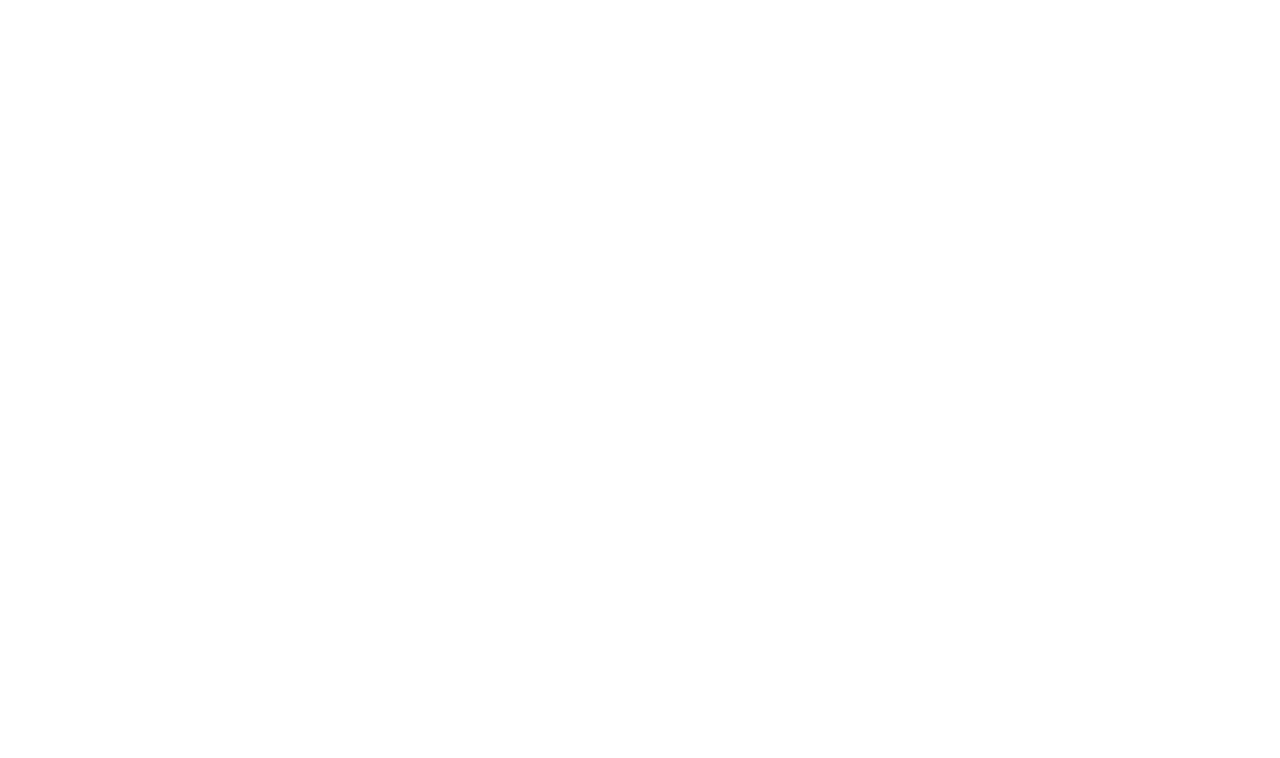
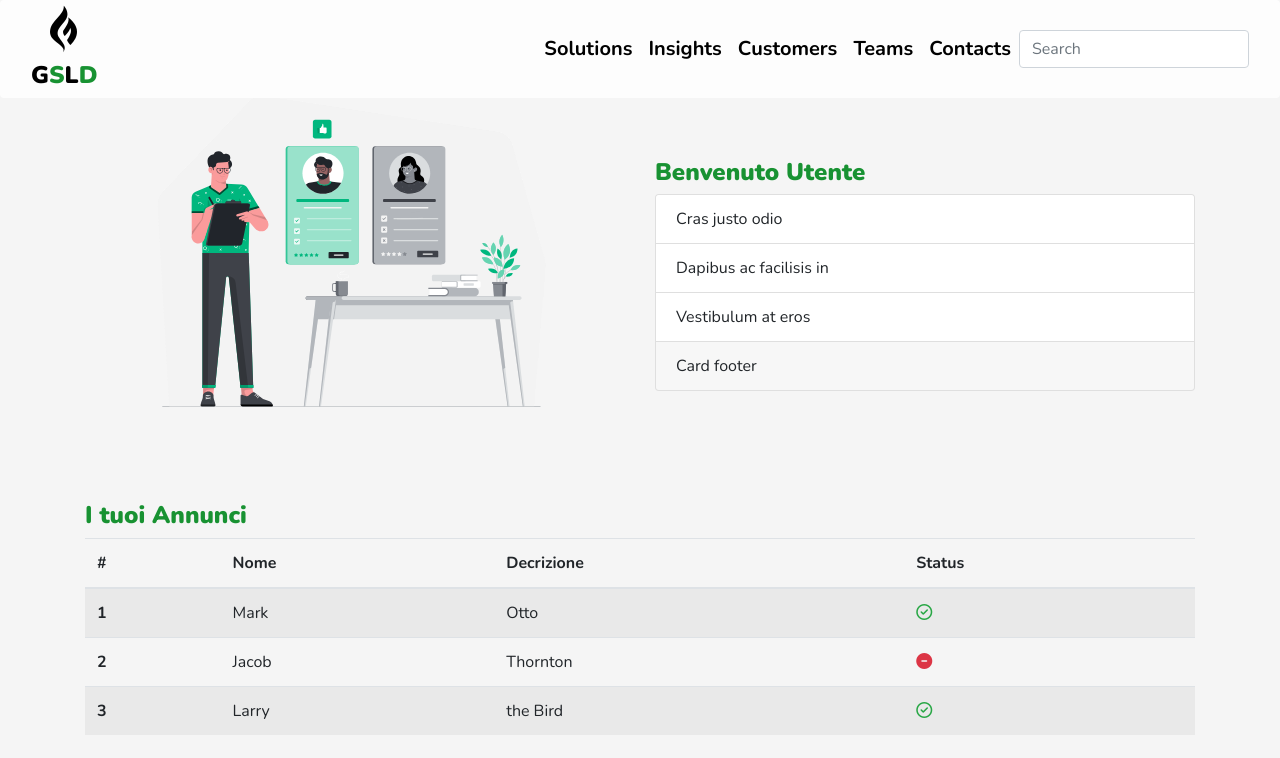
Before and after one commit to Leo170195/Presto, a plain HTML site: page profile.html in a window 1280 px wide. Shown: the top 758 px of the page. Drawn offline with nearby package versions, Linux system fonts and the light colour scheme.

Commit message:
Pagina Profile

```diff
--- a/profile.html
+++ b/profile.html
@@ -0,0 +1,145 @@
+<!doctype html>
+<html lang="en">
+  <head>
+    <title>Presto</title>
+    <!-- Required meta tags -->
+    <meta charset="utf-8">
+    <meta name="viewport" content="width=device-width, initial-scale=1, shrink-to-fit=no">
+
+    <!-- Bootstrap CSS -->
+    <link rel="stylesheet" href="https://stackpath.bootstrapcdn.com/bootstrap/4.3.1/css/bootstrap.min.css" integrity="sha384-ggOyR0iXCbMQv3Xipma34MD+dH/1fQ784/j6cY/iJTQUOhcWr7x9JvoRxT2MZw1T" crossorigin="anonymous">
+    <link rel="stylesheet" href="//maxcdn.bootstrapcdn.com/font-awesome/4.3.0/css/font-awesome.min.css">
+
+    <!-- Google Fonts -->
+
+    <link rel="preconnect" href="https://fonts.gstatic.com">
+    <link href="https://fonts.googleapis.com/css2?family=Nunito:ital,wght@0,200;0,400;0,600;0,700;0,900;1,200;1,700&display=swap" rel="stylesheet">
+
+    <!-- CSS -->
+    <link rel="stylesheet" href="style.css">
+
+
+  </head>
+  <body class="bg-body">
+     <!-- NAVBAR  -->
+    <nav class="navbar navbar-expand-md navbar-light bg-custom rounded fixed-top my-0 py-0" aria-label="Eleventh navbar example">
+        <div class="container-fluid ">
+          <a class="navbar-brand font-weight-bold navCustom" href="index.html"><i class="fab fa-gripfire fa-2x ml-3"></i><br><span class="navCustom">G</span><span class="logo">S</span><span class="navCustom">L</span><span class="logo">D</span></a>
+          <button class="navbar-toggler" type="button" data-toggle="collapse" data-target="#navbarsExample04" aria-controls="navbarsExample04" aria-expanded="true" aria-label="Toggle navigation">
+            <span class="navbar-toggler-icon"></span>
+          </button>
+
+          <div class="collapse navbar-collapse lead font-weight-bold" id="navbarsExample04">
+            <ul class="navbar-nav ml-auto mb-2 mb-lg-0 ">
+              <li class="nav-item active">
+                <a class="nav-link" aria-current="page" href="#">Solutions</a>
+              </li>
+              <li class="nav-item">
+                <a class="nav-link" href="#">Insights</a>
+              </li>
+              <li class="nav-item">
+                <a class="nav-link" href="#">Customers</a>
+              </li>
+              <li class="nav-item">
+                <a class="nav-link" href="#">Teams</a>
+              </li>
+              <li class="nav-item">
+                <a class="nav-link" href="#">Contacts</a>
+              </li>
+              <li class="nav-item dropdown">
+                <div class="dropdown-menu" aria-labelledby="navbarsExample04">
+                  <a class="dropdown-item" href="#">Action</a>
+                  <a class="dropdown-item" href="#">Another action</a>
+                  <a class="dropdown-item" href="#">Something else here</a>
+                </div>
+              </li>
+            </ul>
+            <form>
+              <input class="form-control" type="text" placeholder="Search" aria-label="Search">
+            </form>
+          </div>
+        </div>
+      </nav>
+      <!-- FINE NAVBAR -->
+
+      <!-- HEADER PROFILE -->
+      <div class="container">
+          <div class="row align-items-center pt-5">
+              <div class="col-6">
+                <img src="img/profile.svg" alt="img-profile" class="img-fluid">
+              </div>
+              <div class="col-6 pt-5">
+                  <h4 class="logo">Benvenuto Utente</h4>
+                <div class="card">
+                    <ul class="list-group list-group-flush">
+                      <li class="list-group-item">Cras justo odio</li>
+                      <li class="list-group-item">Dapibus ac facilisis in</li>
+                      <li class="list-group-item">Vestibulum at eros</li>
+                    </ul>
+                    <div class="card-footer">
+                      Card footer
+                    </div>
+                  </div>
+              </div>
+              <div class="col-12 pt-5">
+                  <h4 class="logo">I tuoi Annunci</h4>
+                  <table class="table table-striped">
+                    <thead>
+                      <tr>
+                        <th scope="col">#</th>
+                        <th scope="col">Nome</th>
+                        <th scope="col">Decrizione</th>
+                        <th scope="col">Status</th>
+                      </tr>
+                    </thead>
+                    <tbody>
+                      <tr>
+                        <th scope="row">1</th>
+                        <td>Mark</td>
+                        <td>Otto</td>
+                        <td><i class="far fa-check-circle text-success"></i></td>
+                      </tr>
+                      <tr>
+                        <th scope="row">2</th>
+                        <td>Jacob</td>
+                        <td>Thornton</td>
+                        <td><i class="fas fa-minus-circle text-danger"></i></td>
+                      </tr>
+                      <tr>
+                        <th scope="row">3</th>
+                        <td>Larry</td>
+                        <td>the Bird</td>
+                        <td><i class="far fa-check-circle text-success"></i></td>
+                      </tr>
+                    </tbody>
+                  </table>
+              </div>
+          </div>
+        </div>
+      </div>
+
+      <!-- FINE HEADER -->
+
+
+
+      <div style="margin-top: 1000px;"></div>
+      <!-- FOOTER -->
+      <footer id="sticky-footer" class="py-4 bg-dark text-white-50">
+        <div class="container text-center">
+          <small>Copyright &copy; GSLD Giuseppe Scarlino e Leonardo De Candia </small>
+        </div>
+      </footer>
+    </body>
+      <!-- FINE FOOTER -->
+
+
+    <script src="https://code.jquery.com/jquery-3.5.1.slim.min.js" integrity="sha384-DfXdz2htPH0lsSSs5nCTpuj/zy4C+OGpamoFVy38MVBnE+IbbVYUew+OrCXaRkfj" crossorigin="anonymous"></script>
+    <script src="https://cdn.jsdelivr.net/npm/bootstrap@4.5.3/dist/js/bootstrap.bundle.min.js" integrity="sha384-ho+j7jyWK8fNQe+A12Hb8AhRq26LrZ/JpcUGGOn+Y7RsweNrtN/tE3MoK7ZeZDyx" crossorigin="anonymous"></script>
+
+    <!-- JAVASCRIPT -->
+    <script src="script.js"></script>
+
+    <!-- Fontawesome -->
+    <script src="https://kit.fontawesome.com/62161e347d.js" crossorigin="anonymous"></script>
+  </body>
+</html>
--- a/style.css
+++ b/style.css
@@ -7,6 +7,10 @@
     --colorDarkGrey: #585857;
     --colorDarkBlue: #005e7d;
     --colorLightBlue: #4bbbd1;
+}
+
+.bg-body{
+    background-color: whitesmoke;
 }
 
 
```
Also changed, not shown: img/profile.svg (added), 1 other file.
